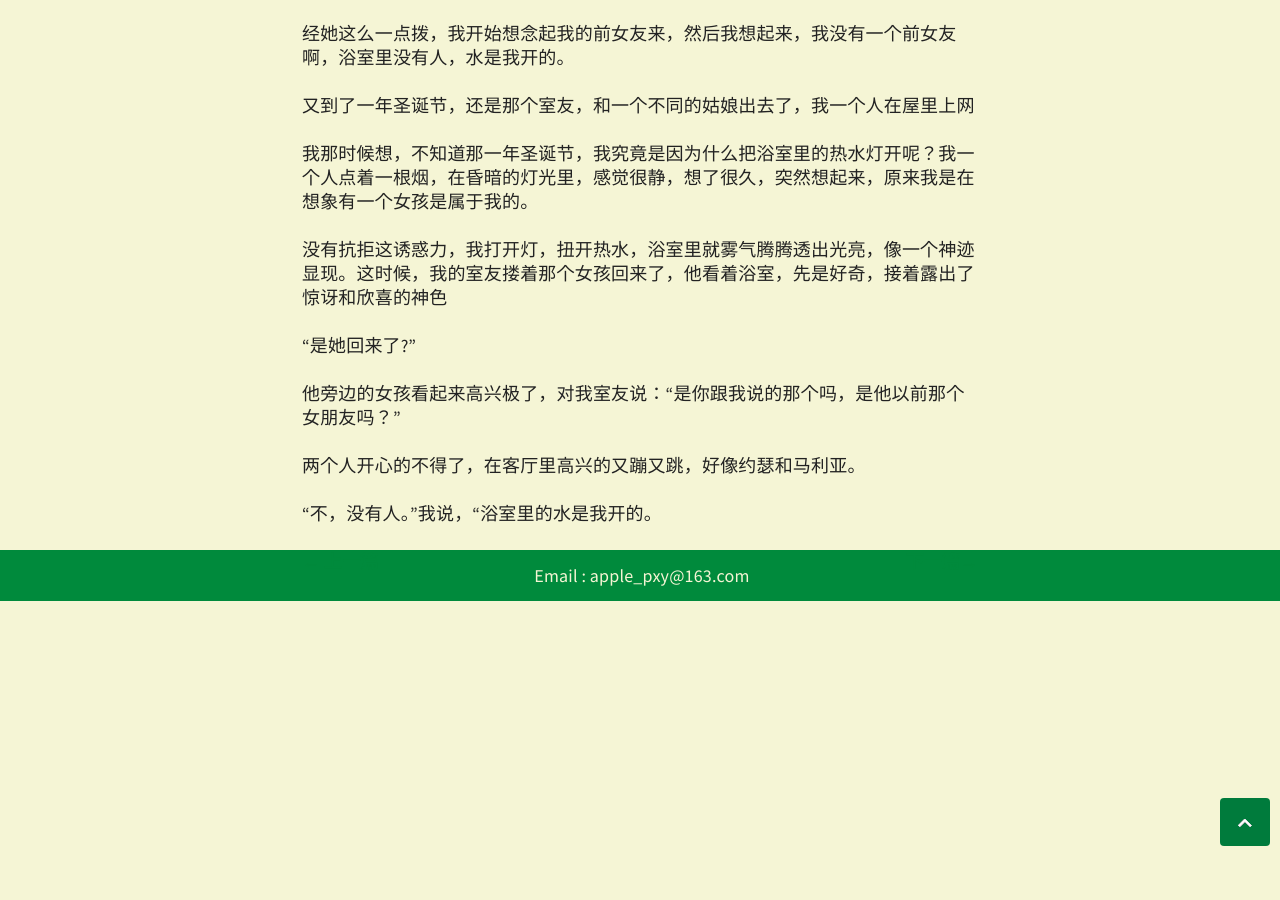
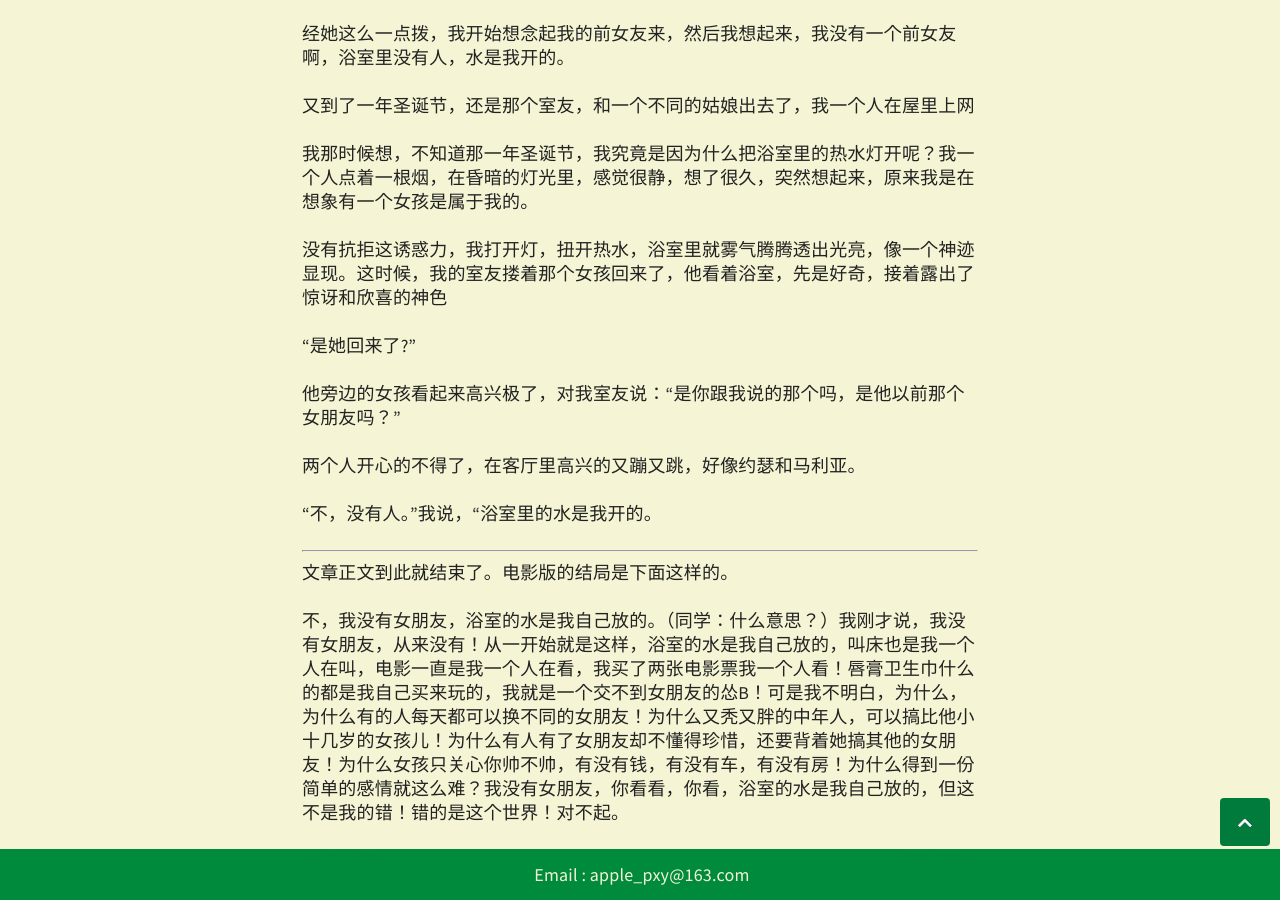
Before and after one commit to xiaoyu33/xiaoyu33.github.io, a Jekyll site: the page built from _posts/2015-08-17-看不见的女朋友—里八神.md, in a window 1280 px wide and 900 px high, scrolled down 2641 px. Built offline with Jekyll 4.4.1, drawn with Linux system fonts in a browser that asks for light colours; comment, search, counter and statistics services are not loaded; some of the changed lines change nothing that is shown; some of the changed text lies outside the part shown.

Commit message:
Update and rename 2015-08-17-看不见的女朋友.md to 2015-08-17-看不见的女朋友—里八神.md

```diff
--- a/_posts/2015-08-17-看不见的女朋友.md
+++ b/_posts/2015-08-17-看不见的女朋友—里八神.md
@@ -1,12 +1,12 @@
 ---
-title: 看不见的女朋友
+title: 看不见的女朋友—里八神
 ---
 
 > "你还记得她吗？"
 “早忘了，哈哈。”
 “我还没说是谁…”
 
-PS：这篇日志是我转载的。时间久远，找不到出处。很能理解这种孤独的感觉。
+PS：这篇日志是我转载的。很能理解这种孤独的感觉。
 
 有一年圣诞节，室友和女朋友约会去了。我一个人在房间里。我把浴室的灯灯开，把热水灯开，浴室里就雾气腾腾透出光亮，像一个神迹显现。我在隔着一个客厅的房间里上网，写日志，发微博，假装自己正在等一个女人洗完澡，出来陪我做爱，但其实水是我开的，浴室里没人。
 
@@ -85,3 +85,9 @@ PS：这篇日志是我转载的。时间久远，找不到出处。很能理解
 两个人开心的不得了，在客厅里高兴的又蹦又跳，好像约瑟和马利亚。
 
 “不，没有人。”我说，“浴室里的水是我开的。
+
+---------------------------------------------------------------
+
+文章正文到此就结束了。电影版的结局是下面这样的。
+
+不，我没有女朋友，浴室的水是我自己放的。（同学：什么意思？）我刚才说，我没有女朋友，从来没有！从一开始就是这样，浴室的水是我自己放的，叫床也是我一个人在叫，电影一直是我一个人在看，我买了两张电影票我一个人看！唇膏卫生巾什么的都是我自己买来玩的，我就是一个交不到女朋友的怂B！可是我不明白，为什么，为什么有的人每天都可以换不同的女朋友！为什么又秃又胖的中年人，可以搞比他小十几岁的女孩儿！为什么有人有了女朋友却不懂得珍惜，还要背着她搞其他的女朋友！为什么女孩只关心你帅不帅，有没有钱，有没有车，有没有房！为什么得到一份简单的感情就这么难？我没有女朋友，你看看，你看，浴室的水是我自己放的，但这不是我的错！错的是这个世界！对不起。
```
